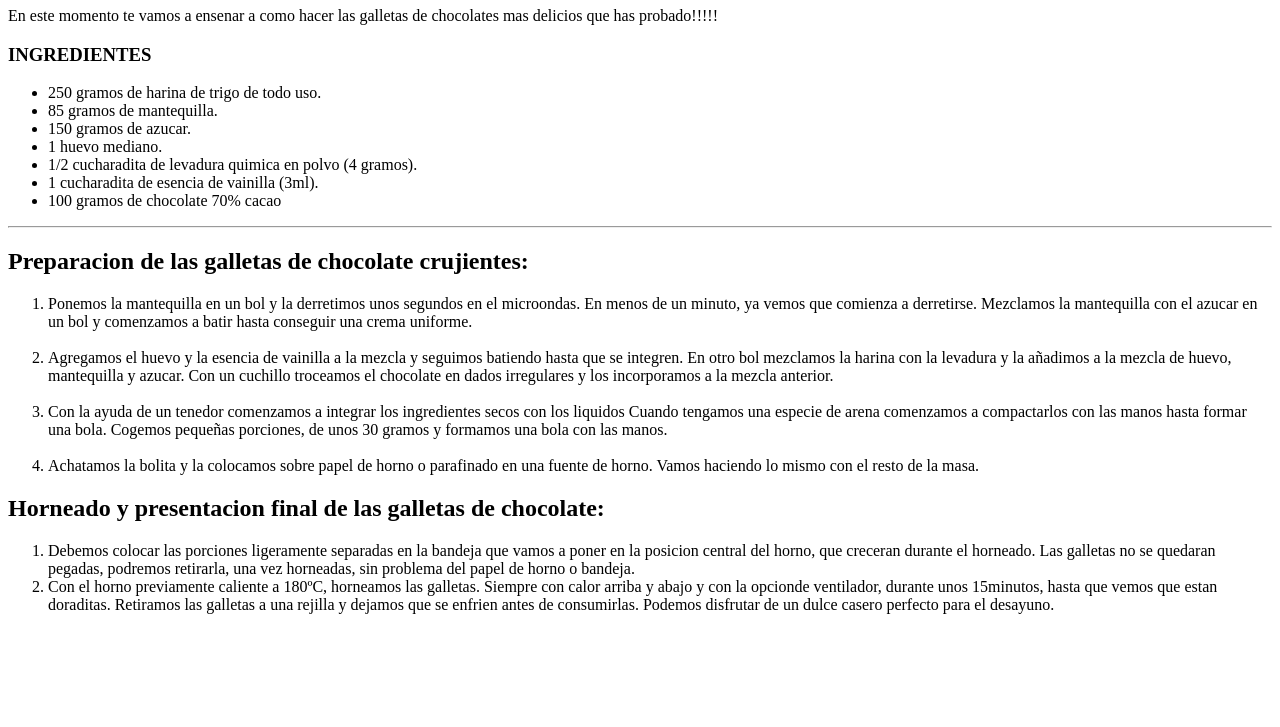
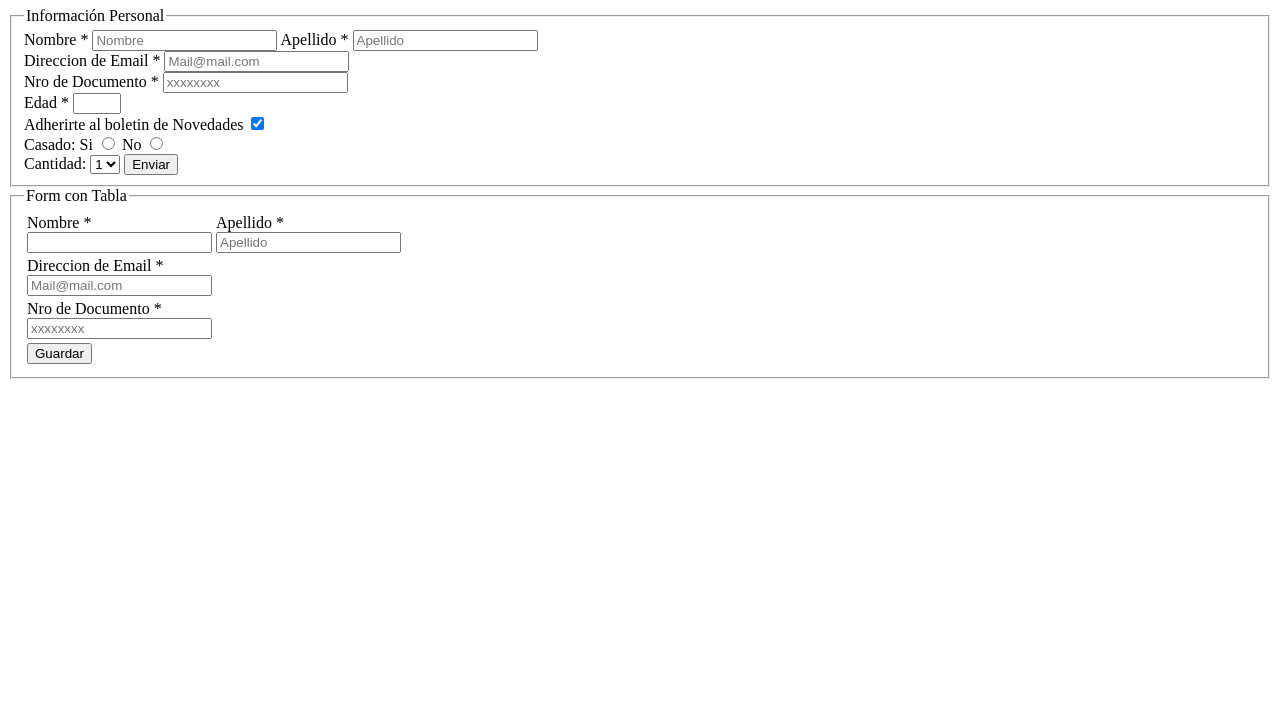
Before and after one commit to luisdatc/luisdatc.github.io, a plain HTML site: page index.html in a window 1280 px wide. Shown: the part 73-800 px from the top of the page. Drawn offline with Linux system fonts and the light colour scheme.

Commit message:
Clase5:formularios

```diff
--- a/index.html
+++ b/index.html
@@ -4,65 +4,97 @@
     <meta charset="UTF-8">
     <meta http-equiv="X-UA-Compatible" content="IE=edge">
     <meta name="viewport" content="width=device-width, initial-scale=1.0">
-    <title>Receta para Hacer Galletas</title>
-    <link rel="stylesheet" href="receta.css">
+    <title>Clase5</title>
 </head>
 <body>
-    <h1 align="center">Como hacer Galletas muy FACIL!!!</style></h1>
-    <div></div>
-    <p>En este momento te vamos a ensenar a como hacer las galletas de chocolates mas delicios que has probado!!!!!</p>
+    <h1>CREAR CUENTA</h1>
+    <fieldset>
+        <legend>
+            Informaci&oacute;n Personal
+        </legend>
+        <form>
+            <label>Nombre *</label>
+            <input type="text" name="nombre"placeholder="Nombre">
+            <label>Apellido *</label>
+            <input type="text" name="apellido" placeholder="Apellido">
+            <br>
+            <label>Direccion de Email *</label>
+            <input type="text" name="Direccion" placeholder="Mail@mail.com">
+            <br>
+            <label>Nro de Documento *</label>
+            <input type="text" name="documento" placeholder="xxxxxxxx">
+            <br>
+            <!--solo numero-->
+            <label>Edad *</label>
+            <input type="number"min="0" max="2">
+            <br>
+            <label>Adherirte al boletin de Novedades</label>
+            <input type="checkbox" name="th" value="Si" checked>
+            <br>
 
-    <h3>INGREDIENTES</h3>
+            <label>Casado:</label>
+            <span>Si</span>
+            <input type="radio" name="casado" value="Si">
+            <span>No</span>
+            <input type="radio" name="casado" value="No">
+            <br>
 
-    <ul>
-        <li>250 gramos de harina de trigo de todo uso.</li>
-        <li>85 gramos de mantequilla.</li>
-        <li>150 gramos de azucar.</li>
-        <li>1 huevo mediano.</li>
-        <li>1/2 cucharadita de levadura quimica en polvo (4 gramos).</li>
-        <li>1 cucharadita de esencia de vainilla (3ml).</li>
-        <li>100 gramos de chocolate 70% cacao</li>
-    </ul>
-    <hr>
-    <h2>Preparacion de las galletas de chocolate crujientes:</h2>
-    <div></div>
-    <ol>
-        <li>Ponemos la mantequilla en un bol y la derretimos unos segundos en el microondas.
-            En menos de un minuto, ya vemos que comienza a derretirse. Mezclamos la mantequilla
-            con el azucar en un bol y comenzamos a batir hasta conseguir una crema uniforme.
-        </li>
-        <div></div>
-        <br>
-        <li>Agregamos el huevo y la esencia de vainilla a la mezcla y seguimos batiendo hasta que se integren.
-            En otro bol mezclamos la harina con la levadura y la añadimos a la mezcla de huevo, mantequilla y azucar.
-            Con un cuchillo troceamos el chocolate en dados irregulares y los incorporamos a la mezcla anterior.
-        </li>
-        <br>
-        <li>Con la ayuda de un tenedor comenzamos a integrar los ingredientes secos con los liquidos
-            Cuando tengamos una especie de arena comenzamos a compactarlos con las manos hasta formar una bola.
-            Cogemos pequeñas porciones, de unos 30 gramos y formamos una bola con las manos.
-        </li>
-        <div></div>
-        <br>
-        <li>Achatamos la bolita y la colocamos sobre papel de horno o parafinado en una fuente de horno. Vamos haciendo lo
-            mismo con el  resto de la masa.
-        </li>
-    </ol>
+            <label>Cantidad:</label>
+            <select>
+                <option value="1">1</option>
+                <option value="2">2</option>
+                <option value="3">3</option>
+            </select>
+            <input type="submit" value="Enviar">
+        </form>
+    </fieldset>
 
-    <!--COLOCAR ACA LAS FOTOS DE LA PREPARACION -->
+    <fieldset>
+        <legend>Form con Tabla</legend>
+        <form action="../clase4/index.html" method="POST">
+            <table>
+                <tr>
+                    <td>
+                        <label>Nombre *</label>
+                        <br>
+                        <input type="text" name="nombre" maxlength="50">
+                    </td>
+                    <td>
+                        <label>Apellido *</label>
+                        <br>
+                        <input type="text" name="apellido" placeholder="Apellido">
+                     <br>
+                    </td>
+                </tr>
+                <tr>
+                    <td colspan="2">
+                        <label>Direccion de Email *</label>
+                        <br>
+                        <input type="text" name="Direccion" placeholder="Mail@mail.com">
+                    </td>
+                </tr>
+                <tr>
+                    <td>
+                        <label>Nro de Documento *</label>
+                        <br>
+                        <input type="text" name="dni" placeholder="xxxxxxxx" min="0" max="99999999">
+                    </td>
+                </tr>
+                <tr>
+                    <td>
+                        <input type="submit" value="Guardar">
+                    </td>
+                </tr>
 
 
-    <h2>Horneado y presentacion final de las galletas de chocolate:</h2>
+            </table>
+        </form>
 
-    <ol>
-        <li>Debemos colocar las porciones ligeramente separadas en la bandeja que vamos a poner en la posicion
-            central del horno, que creceran durante el horneado. Las galletas no se quedaran pegadas, podremos retirarla, una
-            vez horneadas, sin problema del papel de horno o bandeja.
-        </li>
-        <li>Con el horno previamente caliente a 180ºC, horneamos las galletas. Siempre con calor arriba y abajo y con la opcionde ventilador,
-            durante unos 15minutos, hasta que vemos que estan doraditas. Retiramos las galletas a una rejilla y dejamos que se enfrien antes de consumirlas.
-            Podemos disfrutar de un dulce casero perfecto para el desayuno.
-        </li>
-    </ol>
+
+
+
+    </fieldset>
+
+
 </body>
 </html>
```
